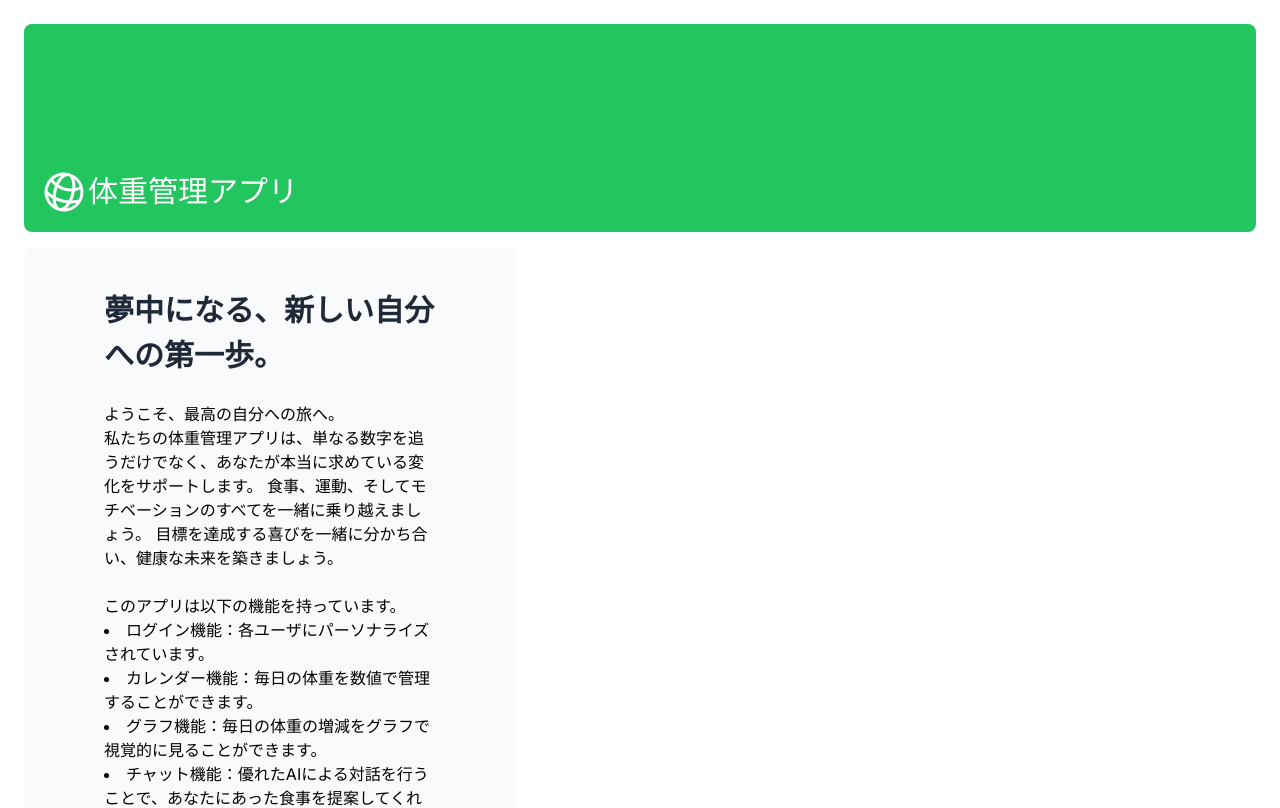
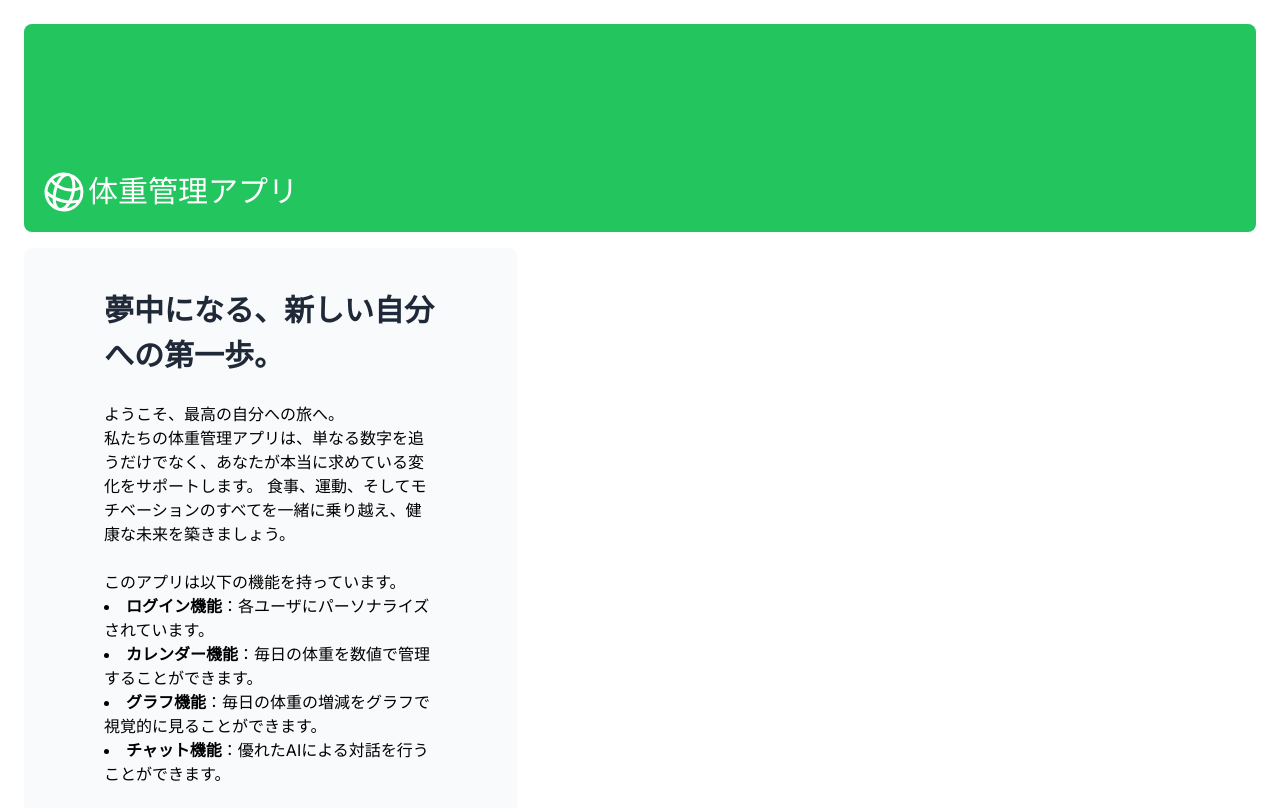
Before and after one commit to m2-sakai/weight-management-app, a Next.js app: page / in a window 1280 px wide. Shown: the top 808 px of the page. Built offline with nearby package versions, Linux system fonts and the light colour scheme; a web font is replaced by a local one.

Commit message:
ログイン機能

```diff
--- a/app/lib/actions.ts
+++ b/app/lib/actions.ts
@@ -1,3 +1,5 @@
+'use server';
+
 import { signIn } from '@/auth';
 
 export async function authenticate(prevState: string | undefined, formData: FormData) {
--- a/app/page.tsx
+++ b/app/page.tsx
@@ -19,16 +19,21 @@ export default function Page() {
             ようこそ、最高の自分への旅へ。
             <br />
             私たちの体重管理アプリは、単なる数字を追うだけでなく、あなたが本当に求めている変化をサポートします。
-            食事、運動、そしてモチベーションのすべてを一緒に乗り越えましょう。
-            目標を達成する喜びを一緒に分かち合い、健康な未来を築きましょう。
+            食事、運動、そしてモチベーションのすべてを一緒に乗り越え、健康な未来を築きましょう。
           </p>
           <div>
             このアプリは以下の機能を持っています。
-            <li>ログイン機能：各ユーザにパーソナライズされています。</li>
-            <li>カレンダー機能：毎日の体重を数値で管理することができます。</li>
-            <li>グラフ機能：毎日の体重の増減をグラフで視覚的に見ることができます。</li>
             <li>
-              チャット機能：優れたAIによる対話を行うことで、あなたにあった食事を提案してくれます。
+              <strong>ログイン機能</strong>：各ユーザにパーソナライズされています。
+            </li>
+            <li>
+              <strong>カレンダー機能</strong>：毎日の体重を数値で管理することができます。
+            </li>
+            <li>
+              <strong>グラフ機能</strong>：毎日の体重の増減をグラフで視覚的に見ることができます。
+            </li>
+            <li>
+              <strong>チャット機能</strong>：優れたAIによる対話を行うことができます。
             </li>
           </div>
           <p>さぁ！以下からログインし、新しい自分の始まりを体験しましょう。</p>
--- a/app/ui/top/SideNav.tsx
+++ b/app/ui/top/SideNav.tsx
@@ -2,7 +2,7 @@ import Link from 'next/link';
 import AppLogo from '@/app/ui/AppLogo';
 import { PowerIcon } from '@heroicons/react/24/outline';
 import NavLinks from '@/app/ui/top/NavLinks';
-import { redirect } from 'next/navigation';
+import { signOut } from '@/auth';
 
 export default function SideNav() {
   return (
@@ -21,8 +21,7 @@ export default function SideNav() {
         <form
           action={async () => {
             'use server';
-            redirect('/'); //TODO: セッション削除
-            // await signOut();
+            await signOut();
           }}
         >
           <button className="flex h-[48px] grow items-center justify-center gap-2 rounded-md bg-gray-50 p-3 text-sm font-medium hover:bg-sky-100 hover:text-green-600 md:flex-none md:justify-start md:p-2 md:px-3">
--- a/auth.config.ts
+++ b/auth.config.ts
@@ -26,4 +26,4 @@ export const authConfig = {
       return true;
     },
   },
-};
+} satisfies NextAuthConfig;
--- a/package.json
+++ b/package.json
@@ -10,6 +10,8 @@
   },
   "dependencies": {
     "@heroicons/react": "^2.0.18",
+    "@vercel/postgres": "^0.5.1",
+    "bcrypt": "^5.1.1",
     "clsx": "^2.0.0",
     "next": "14.0.1",
     "next-auth": "^5.0.0-beta.3",
@@ -21,11 +23,15 @@
     "@types/node": "^20",
     "@types/react": "^18",
     "@types/react-dom": "^18",
+    "@types/bcrypt": "^5.0.1",
     "autoprefixer": "^10.0.1",
     "eslint": "^8",
     "eslint-config-next": "14.0.1",
     "postcss": "^8",
     "tailwindcss": "^3.3.0",
     "typescript": "^5"
+  },
+  "engines": {
+    "node": ">=18"
   }
 }
```
Also changed, not shown: auth.ts (+7 -10 lines), 2 other files (tests, documents, lock files or other folders).
